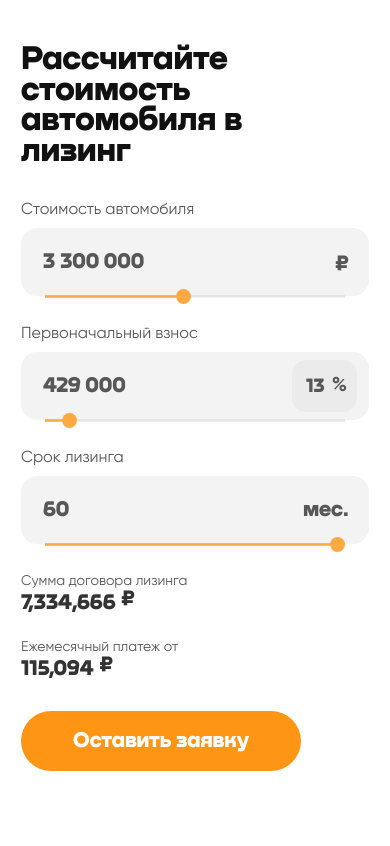
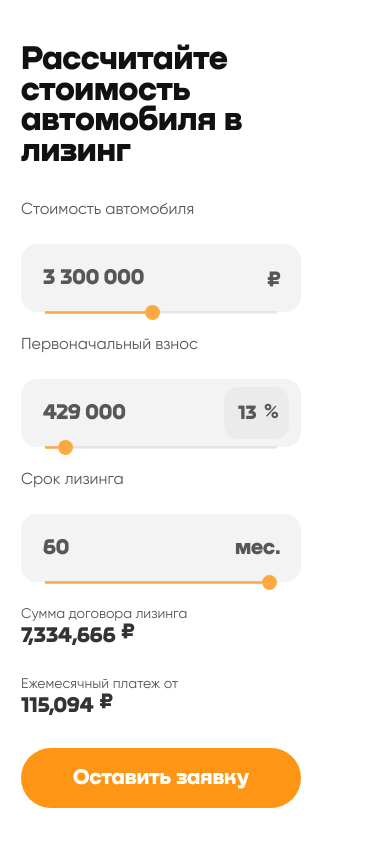
Before and after one commit to anysofronova/react-lease-calculator, a React (Create React App) app: page / in a window 390 px wide. Shown: the top 846 px of the page. Built offline with nearby package versions, Linux system fonts and the light colour scheme.

Commit message:
fix: css fixed

```diff
--- a/src/App.module.scss
+++ b/src/App.module.scss
@@ -44,8 +44,11 @@
 }
 
 .app {
-  padding: 213px 48px 216px;
+  padding: 213px 48px;
+  width: 1440px;
   background: var(--bgc);
+  max-width: 100vw;
+  overflow: hidden;
   h1 {
     font-family: Nekst-Black, sans-serif;
     font-weight: 900;
@@ -69,6 +72,9 @@
       display: flex;
       justify-content: space-between;
     }
+    .button {
+      width: 426px;
+      height: 68px;
       button {
         border: none;
         border-radius: 40px;
@@ -81,6 +87,8 @@
         line-height: 36px;
         padding: 14px 92.5px;
         cursor: pointer;
+        width: 426px;
+        height: 68px;
         &:hover {
           color: var(--bgc);
           background-color: var(--black);
@@ -89,36 +97,44 @@
           color: var(--bgc);
           background-color: var(--grey);
         }
-      &:disabled {
       }
     }
   }
 }
 
-@media (max-width: 1400px) {
+@media (max-width: 1439px) {
   .app {
-    padding: 100px 48px 213px;
+    max-width: 100%;
     form {
-      display: flex;
-      flex-direction: column;
-      margin-top: 44px;
+      margin-top: 32px;
       gap: 32px;
     }
     .resultsContainer {
-      flex-direction: column;
+      width: 672px;
+      .button {
+        height: 68px;
+        width: 320px;
         button {
-        margin-top: 44px;
+          padding: 8px 16px 12px;
+          width: 320px;
           height: 68px;
-        width: 345px;
-        padding: 14px 52px;
+          font-size: 30px;
+          font-weight: 900;
+          line-height: 36px;
+          text-align: left;
+          white-space: nowrap;
+          display: flex;
+          justify-content: center;
+          align-items: center;
+        }
       }
     }
   }
 }
 
-@media (max-width: 768px) {
+@media (max-width: 1119px) {
   .app {
-    padding: 64px 36px 156px;
+    padding: 64px 36px;
     h1 {
       padding: 0;
       width: 753px;
@@ -128,14 +144,26 @@
       line-height: 49px;
     }
     form {
-      gap: 39px;
+      flex-direction: column;
+      margin-bottom: 32px;
+    }
+    .resultsContainer {
+      flex-direction: column;
+      gap: 44px;
+      .button {
+        width: 345px;
+        button {
+          font-size: 30px;
+          width: 345px;
+        }
+      }
     }
   }
 }
 
-@media (max-width: 480px) {
+@media (max-width: 767px) {
   .app {
-    padding: 44px 21px 64px;
+    padding: 44px 21px;
     h1 {
       font-size: 34px;
       line-height: 30.6px;
@@ -143,24 +171,29 @@
       width: 279px;
     }
     form {
-      gap: 25px;
+      gap: 16px;
       margin-top: 32px;
-      margin-bottom: 25px;
+      margin-bottom: 16px;
     }
     .resultsContainer {
+      gap: 32px;
       .results {
+        gap: 29px;
         flex-direction: column;
-        gap: 25px;
+        max-width: 280px;
       }
-      button {
-        margin-top: 32px;
+      .button {
         height: 60px;
         width: 280px;
+        button {
           padding: 18px 52px;
           font-size: 22px;
           line-height: 20px;
           white-space: nowrap;
+          height: 60px;
+          width: 280px;
         }
       }
     }
   }
+}
--- a/src/App.tsx
+++ b/src/App.tsx
@@ -76,9 +76,11 @@ const App = () => {
           <ResultField text="Сумма договора лизинга" result={contractAmount} />
           <ResultField text="Ежемесячный платеж от" result={monthlyPayment} />
         </div>
-        <button onClick={sendRequest} disabled={isSending}>
-          {isSending ? <Loader /> : "Оставить заявку"}
-        </button>
+        <div className={styles.button}>
+          <button onClick={sendRequest} disabled={isSending}>
+            {isSending ? <Loader /> : "Оставить заявку"}
+          </button>
+        </div>
       </div>
     </div>
   );
--- a/src/components/Field/Field.module.scss
+++ b/src/components/Field/Field.module.scss
@@ -5,6 +5,7 @@
   color: var(--grey);
   margin-bottom: 24px;
   height: 119px;
+  width: 100%;
   input {
     border: 2px solid var(--hover-nav);
     &:active,
@@ -241,9 +242,11 @@
   }
 }
 
-@media (max-width: 1400px) {
+@media (max-width: 1439px) {
   .field {
     margin-bottom: 0;
+    max-width: 320px;
+    height: 119px;
     .number {
       width: 100%;
     }
@@ -252,18 +255,16 @@
     }
   }
 }
-
-@media (max-width: 768px) {
+@media (max-width: 1119px) {
   .field {
-    height: 99px;
-    .title {
-      margin-bottom: 8px;
-    }
+    max-width: 696px;
+    height: 119px;
   }
 }
 
-@media (max-width: 480px) {
+@media (max-width: 767px) {
   .field {
+    width: 280px;
     .number {
       padding: 0 0 0 20px;
       font-size: 22px;
--- a/src/components/ResultField/ResultField.module.scss
+++ b/src/components/ResultField/ResultField.module.scss
@@ -1,5 +1,6 @@
 .result {
-  margin-right: 180px;
+  margin-right: 32px;
+  width: 427px;
   .title {
     font-family: "Gilroy", sans-serif;
     font-size: 16px;
@@ -27,23 +28,32 @@
     }
   }
 }
+@media (max-width: 1439px) {
+  .result {
+    width: 320px;
+    height: 81px;
+    margin-right: 32px;
+  }
+}
 
-@media (max-width: 768px) {
+@media (max-width: 1119px) {
   .result {
-    margin-right: 85px;
-    width: 279px;
+    width: 332px;
     .title {
       width: 191px;
     }
     .value {
+      width: 332px;
       color: var(--dark-grey);
     }
   }
 }
 
-@media (max-width: 480px) {
+@media (max-width: 767px) {
   .result {
-    width: 279px;
+    width: 167px;
+    height: 41px;
+    margin-right: 0;
     .title {
       font-size: 14px;
       font-weight: 400;
@@ -56,7 +66,7 @@
       font-size: 22px;
       line-height: 20px;
       height: 20px;
-      width: 114px;
+      max-width: 100%;
     }
   }
 }
```
Lines whose indentation alone changed are shown as unchanged.
